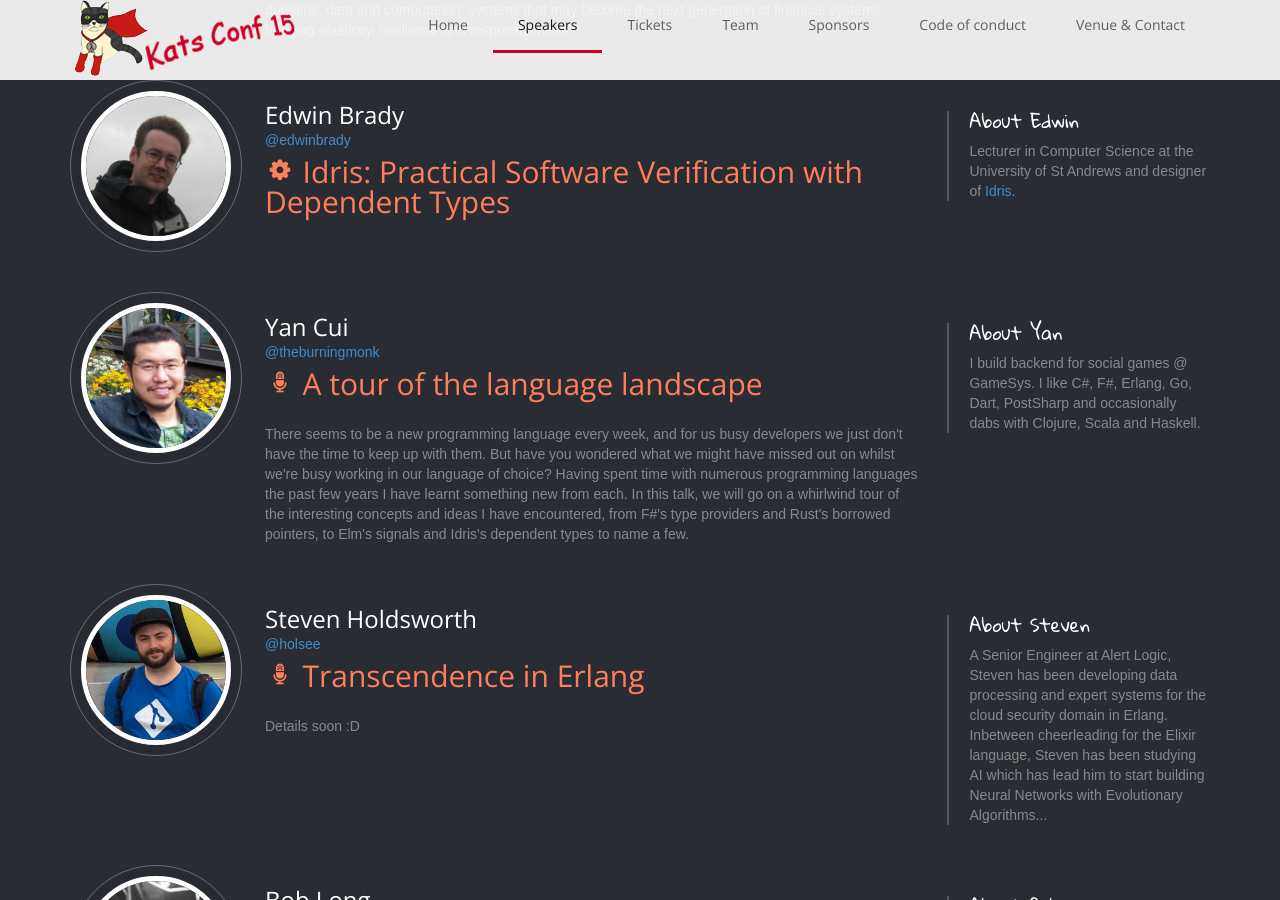
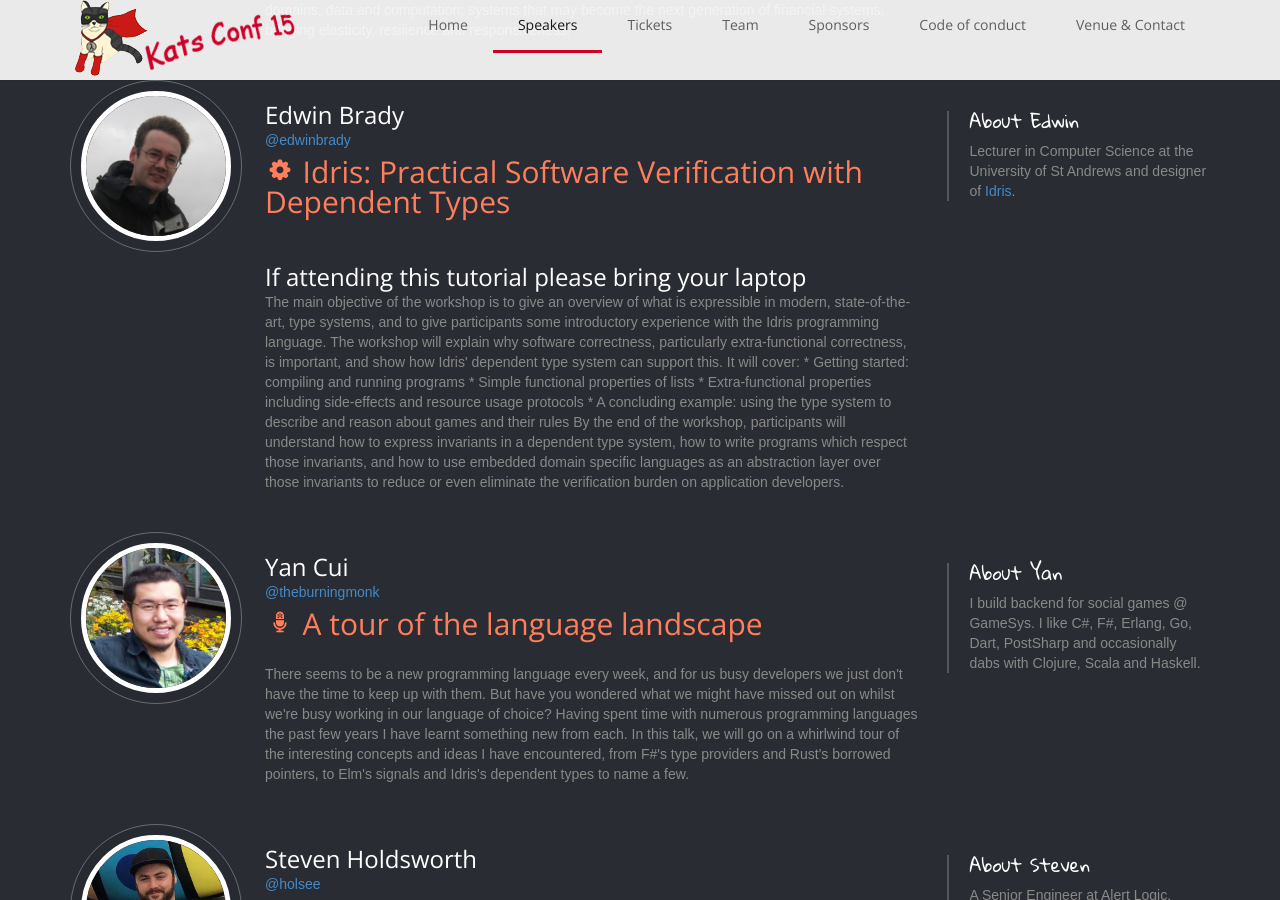
Before and after one commit to aidanf/functional-kats-conf, a Jekyll site: the page index.html, which Jekyll copies as it is, in a window 1280 px wide and 900 px high, scrolled down 3446 px. Built offline with Jekyll 4.4.1, drawn with Linux system fonts in a browser that asks for light colours; nearby versions of some CDN libraries; library files that are not in the unit come from our copies; Markdown is read by kramdown in place of the engine named in the settings; some of the changed text lies outside the part shown.

Commit message:
adding tutorial details and warnings

```diff
--- a/index.html
+++ b/index.html
@@ -455,6 +455,28 @@ You will learn the advantages and traps of designing distributed domains, data a
                             <p class="company"><a href="https://twitter.com/edwinbrady" target="_blank">@edwinbrady</a></p>
                             <p class="talk-title"><span class=" icon-normal-cog-wheel">&nbsp;</span>Idris: Practical Software Verification with Dependent Types</p>
                             <p class="time"><!-- <span class="time-start">08:00</span> - 08:45 --></p>
+                            <p class="name">If attending this tutorial please bring your laptop</p>
+                            <p class="company">
+
+                                The main objective of the workshop is to give an overview of what is
+expressible in modern, state-of-the-art, type systems, and to give
+participants some introductory experience with the Idris programming
+language.  The workshop will explain why software correctness,
+particularly extra-functional correctness, is important, and show how
+Idris' dependent type system can support this. It will cover:
+
+* Getting started: compiling and running programs
+* Simple functional properties of lists
+* Extra-functional properties including side-effects and resource usage
+protocols
+* A concluding example: using the type system to describe and reason
+about games and their rules
+
+By the end of the workshop, participants will understand how to express
+invariants in a dependent type system, how to write programs which
+respect those invariants, and how to use embedded domain specific
+languages as an abstraction layer over those invariants to reduce or
+even eliminate the verification burden on application developers.</p>
                         </div><!-- /.col-md-7 -->
 
                         <hr>
@@ -782,7 +804,11 @@ Second part will describe my experience using Phoenix as a contributor to some o
                             <p class="name">Garth Gilmour</p>
                             <p class="company"><a href="https://twitter.com/GarthGilmour" target="_blank">@GarthGilmour</a></p>
                             <p class="talk-title"><span class=" icon-normal-cog-wheel">&nbsp;</span>Scala and Clojure are Simpler than Java 8</p>
+                            <p class="name">If attending this tutorial please bring your laptop</p>
                             <p class="time"><!-- <span class="time-start">08:00</span> - 08:45 --></p>
+                            <p class="company">As of version 8 Java is a functional language. Maybe. Kind of. In the right light. The designers accomplished a tremendous feat in integrating functional features into the existing toolbox, but the resulting mix presents unique challenges for experienced developers, and may be a bridge too far for newcomers.
+
+This tutorial will attempt to convince you (if convincing be required) that now is the right time to consider a language shift and present numerous concrete examples of how what is frightful in Java 8 is a cakewalk in Scala and/or Clojure.</p>
                         </div><!-- /.col-md-7 -->
 
                         <hr>
```
